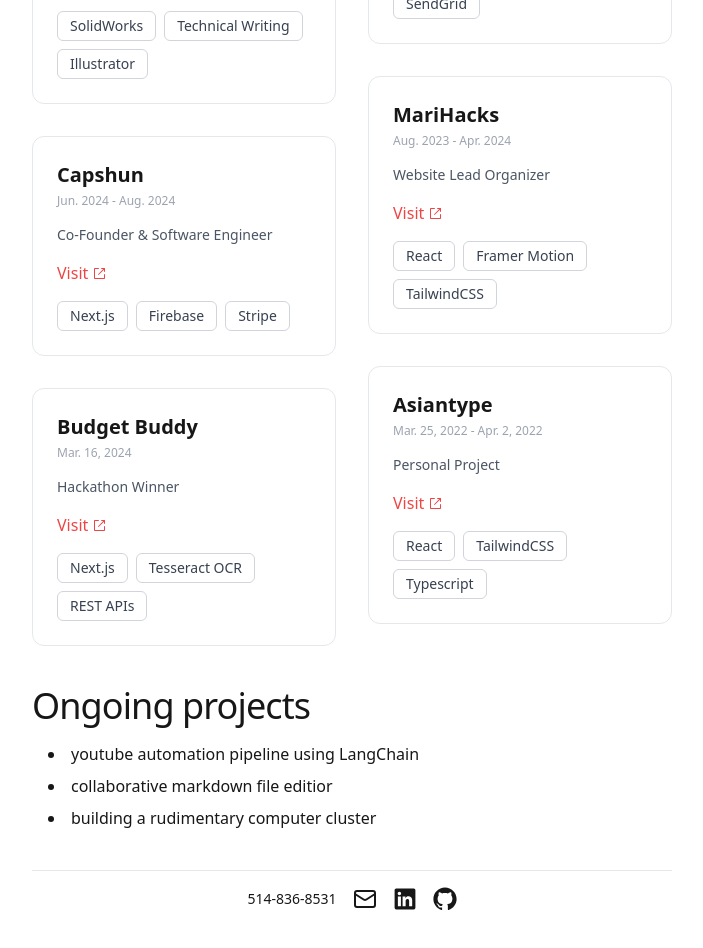
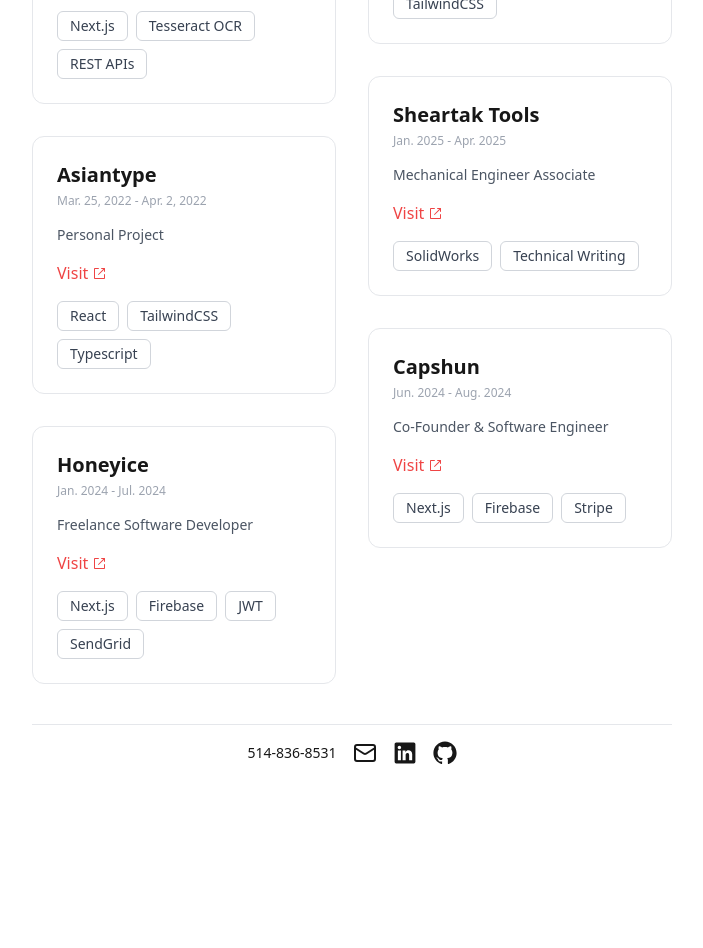
Before and after one commit to JStephenHuang/portfolio, a Next.js app: page / in a window 1280 px wide. Shown: the part 1060-2008 px from the top of the page, without its empty margins (288-991 px from the left). After the commit the page ends 1905 px from the top, so only its background shows below. Built offline with nearby package versions, Linux system fonts and the light colour scheme.

Commit message:
some tweaks

```diff
--- a/app/page.tsx
+++ b/app/page.tsx
@@ -35,14 +35,6 @@
             </div>
           </div>
         </section>
-        <section className="section">
-          <h2 className="text-4xl tracking-tight">Ongoing projects</h2>
-          <div className="flex flex-col gap-2 ml-4">
-            <li>youtube automation pipeline using LangChain</li>
-            <li>collaborative markdown file editior</li>
-            <li>building a rudimentary computer cluster</li>
-          </div>
-        </section>
         <section className="section items-center">
           <hr className="w-full" />
           <div className="flex items-center gap-[1rem]">
--- a/src/models/project.ts
+++ b/src/models/project.ts
@@ -39,7 +39,7 @@
   date: "Feb. 2025 - Present",
   url: "https://www.rbbmanufacturing.com",
   media: ["/media/rbb2.png"],
-  skills: ["Next.js", "SASS", "Prisma", "Notion API"],
+  skills: ["Next.js", "SASS", "Prisma", "Notion API", "Typescript"],
   description:
     "Built a full-stack form system with Next.js, SASS, and Prisma for batch requests across 70+ clients, speeding fulfillment by 50%. Resolved 10+ operational bugs and integrated Notion API to enhance ticket resolution productivity by 40%.",
 };
@@ -50,7 +50,7 @@
   position: "Mechanical Engineer Associate",
   date: "Jan. 2025 - Apr. 2025",
   url: "https://www.sheartak.com",
-  skills: ["SolidWorks", "Technical Writing", "Illustrator"],
+  skills: ["SolidWorks", "Technical Writing"],
   description:
     "Designed 50+ 3D models and 2D drawings for production using SolidWorks. Authored manuals for 20+ products, empowering customers to self-install and cutting support requests by 90%.",
 };
@@ -65,7 +65,7 @@
     "https://www.youtube.com/watch?v=X753Z43CDF0",
     "https://www.youtube.com/watch?v=4LbO1DBZxbk",
   ], // optional placeholder
-  skills: ["C++", "ROS2"],
+  skills: ["C++", "ROS2", "Linux"],
   description:
     "Completed a hands-on workshop building a follower robot using the ROS2 TurtleSim framework.\n" +
     "Implemented ROS2 publishers/subscribers in C++ to control a turtle that tracked and followed another turtle.",
@@ -148,10 +148,10 @@
   rbb,
   ros2TurtleSim,
   legoPidCar,
+  budgetbuddy,
+  marihacks,
+  asiantype,
   sheartak,
   honeyice,
   capshun,
-  marihacks,
-  budgetbuddy,
-  asiantype,
 ];
```
